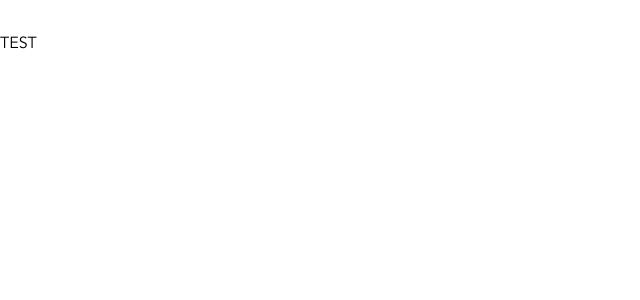
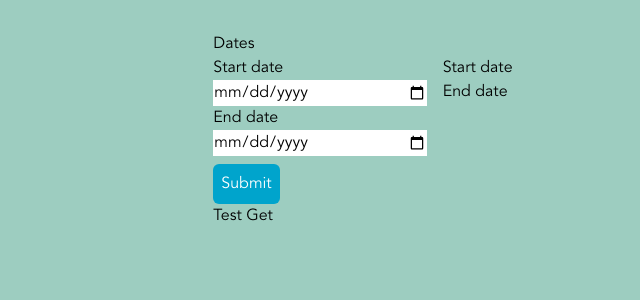
Before and after one commit to ForumViriumHelsinki/metropolia-weather-map, a Next.js app in the folder client/: page /debug in a window 1280 px wide. Shown: the top 300 px of the page, without its empty margins (0-640 px from the left). Built offline with nearby package versions, Linux system fonts and the light colour scheme.

Commit message:
Add debug page Add debug server actions Remove dark theme for now

```diff
--- /dev/null
+++ b/client/src/app/(routes)/debug/layout.tsx
@@ -0,0 +1,7 @@
+export default function DebugLayout({
+  children,
+}: Readonly<{
+  children: React.ReactNode;
+}>) {
+  return <main className={`mx-auto w-4/6 antialiased`}>{children}</main>;
+}
--- a/client/src/app/(routes)/debug/page.tsx
+++ b/client/src/app/(routes)/debug/page.tsx
@@ -1,16 +1,63 @@
 "use client";
 
-import { apiFetch } from "@/app/api/lib/apiFetch";
+import { testGetAction, testPostAction } from "@/app/actions/debugAction";
+import { useState } from "react";
 
 const Debug = () => {
-  const test = async () => {
-    const res = await apiFetch("/test");
-    console.log(await res.json());
+  const [startDate, setStartDate] = useState<Date>();
+  const [endDate, setEndDate] = useState<Date>();
+
+  const submitDates = async (e: React.SyntheticEvent<HTMLFormElement>) => {
+    e.preventDefault();
+    setStartDate(new Date(e.currentTarget.startDate.value));
+    setEndDate(new Date(e.currentTarget.endDate.value));
+
+    if (!startDate || !endDate) return;
+
+    console.log("action");
+    await testPostAction(startDate, endDate);
+  };
+
+  const testGet = async () => {
+    const res = await testGetAction();
   };
 
   return (
-    <div>
-      <button onClick={test}>TEST</button>
+    <div className="">
+      <h2>Dates</h2>
+      <div className="flex gap-4">
+        <form
+          className="flex w-1/4 flex-col"
+          onSubmit={submitDates}
+        >
+          <label>Start date</label>
+          <input
+            name="startDate"
+            type="date"
+          />
+
+          <label>End date</label>
+          <input
+            name="endDate"
+            type="date"
+          />
+
+          <button
+            className="mt-2 w-fit rounded-md bg-blue p-2 text-white"
+            type="submit"
+          >
+            Submit
+          </button>
+        </form>
+
+        <div>
+          <h2>Start date</h2>
+          <div>{startDate?.toISOString().split("T")[0]}</div>
+          <h2>End date</h2>
+          <div>{endDate?.toISOString().split("T")[0]}</div>
+        </div>
+      </div>
+      <button onClick={testGet}>Test Get</button>
     </div>
   );
 };
--- /dev/null
+++ b/client/src/app/actions/debugAction.ts
@@ -0,0 +1,33 @@
+"use server";
+
+import { apiFetch } from "../api/lib/apiFetch";
+
+export const testPostAction = async (startDate: Date, endDate: Date) => {
+  console.log(startDate, endDate);
+  const body = JSON.stringify({
+    startDate,
+    endDate,
+  });
+
+  console.log(body);
+
+  const res = await apiFetch("/debug", {
+    method: "POST",
+    body,
+    headers: {
+      "Content-Type": "application/json",
+    },
+  });
+
+  const data = await res.json();
+  console.log(data);
+};
+
+export const testGetAction = async () => {
+  const res = await apiFetch("/debug", {
+    method: "GET",
+  });
+
+  const data = await res.json();
+  console.log(data);
+};
--- a/client/src/app/globals.css
+++ b/client/src/app/globals.css
@@ -8,17 +8,17 @@
 
 /* Light mode */
 :root {
-  --background: white;
+  --background: #9dcdc0;
   --foreground: black;
 }
 
 /* Dark mode overrides */
-@media (prefers-color-scheme: dark) {
+/* @media (prefers-color-scheme: dark) {
   :root {
     --background: theme(colors.dark.gray);
     --foreground: white;
   }
-}
+} */
 
 body {
   color: var(--foreground);
```
Also changed, not shown: 2 other files (tests, documents, lock files or other folders).
